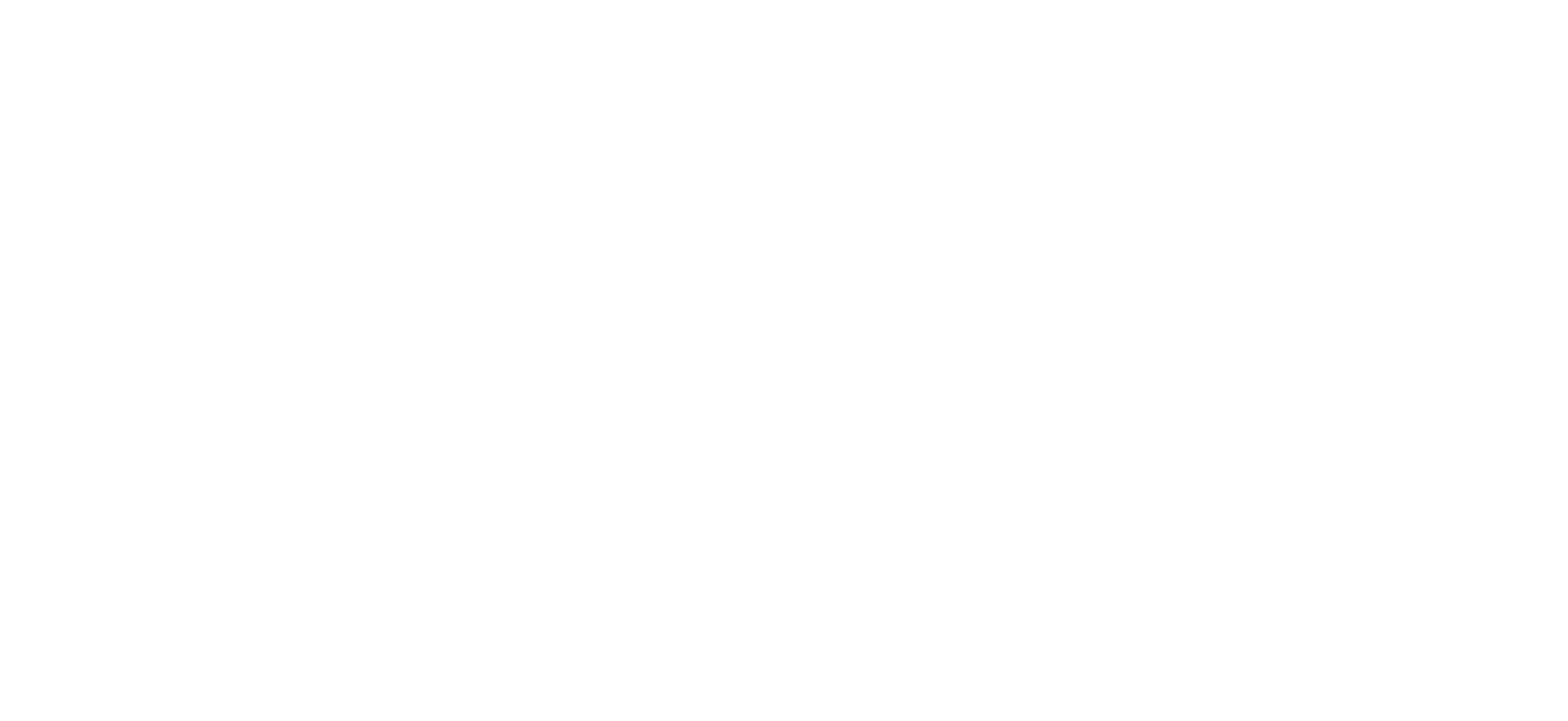
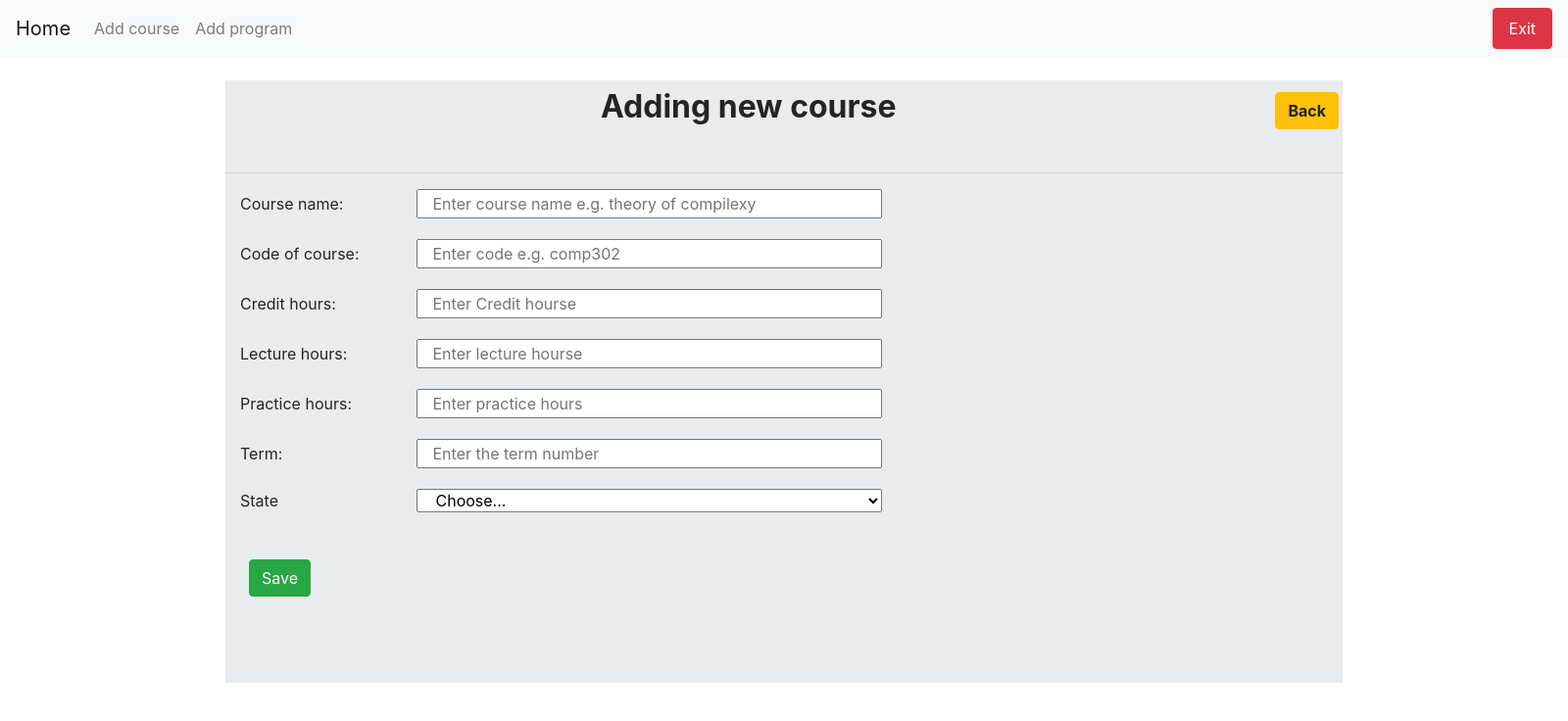
Before and after one commit to muhannad-ibrahim/TimeTableProject, an Electron app: page src/Course/UI/AddCourseView.html in a window 1600 px wide. Shown: the whole page at 98% size. Drawn offline with nearby package versions, Linux system fonts and the light colour scheme.

Commit message:
adding Course page UI

```diff
--- a/src/Course/UI/AddCourseView.html
+++ b/src/Course/UI/AddCourseView.html
@@ -0,0 +1,75 @@
+<html lang="en" >
+    <head>
+        <link rel="stylesheet" href="../../../node_modules/bootstrap-4.4.1-dist/css/bootstrap.min.css">
+        <script type="text/javascript" src="../../../node_modules/bootstrap-4.4.1-dist/js/bootstrap.min.js"></script>
+    </head>
+    <body>
+        <!-- default bootstrap navbar -->
+        <nav class="navbar navbar-expand-lg navbar-light bg-light">
+            <a class="navbar-brand" href="../../../index.html">Home</a>
+            <button class="navbar-toggler" type="button" data-toggle="collapse" data-target="#navbarSupportedContent" aria-controls="navbarSupportedContent" aria-expanded="false" aria-label="Toggle navigation">
+                <span class="navbar-toggler-icon"></span>
+            </button>
+
+            <div class="collapse navbar-collapse" id="navbarSupportedContent">
+                <ul class="navbar-nav mr-auto">
+                    <li class="nav-item">
+                        <a class="nav-link" href="src/Course/UI/AddCourseView.html">Add course</a>
+                    </li>
+                    <li class="nav-item">
+                        <a class="nav-link" href="/contact">Add program</a>
+                    </li>
+                </ul>
+                <ul class="nav  navbar-right">
+                <li class="nav-item">
+                    <button id="exitButton" class="nav-link btn btn-danger">Exit</button>
+                </li>
+                </ul>
+            </div>
+        </nav>
+        <br>
+        <div class="container pt-2 jumbotron jumbotron-fluid" >
+            <h2 style="text-align: center;">
+                <b>Adding new course</b>
+                <a class="btn btn-warning float-right m-1" href="../../../index.html"><b>Back</b></a>
+            </h2>
+
+            <br>
+            <hr>
+            <form action="http://somesite.com/prog/adduser" method="post">
+                <div class="form-group">
+                    <label class="control-label col-2">Course name: </label> <input class="col-5" type="text" placeholder="Enter course name e.g. theory of compilexy" required>
+                </div>
+                <div class="form-group">
+                    <label class="control-label col-2">Code of course: </label> <input class="col-5" type="text" placeholder="Enter code e.g. comp302" required>
+                </div>
+                <div class="form-group">
+                    <label class="control-label col-2">Credit hours: </label> <input class="col-5" type="number" placeholder="Enter Credit hourse" min="1" max="4" required>
+                </div>
+                <div class="form-group">
+                    <label class="control-label col-2">Lecture hours: </label> <input class="col-5" type="number" placeholder="Enter lecture hourse" min="0" max="4" required>
+                </div>
+                <div class="form-group">
+                    <label class="control-label col-2">Practice hours: </label> <input class="col-5" type="number" placeholder="Enter practice hours" min="0" max="4" required>
+                </div>
+                <div class="form-group">
+                    <label class="control-label col-2">Term: </label> <input class="col-5" type="number" placeholder="Enter the term number" min="1" max="8" required>
+                </div>
+                <div class="form-group">
+                    <label class="control-label col-2">State</label>
+                    <select class="col-5" type="text" required>
+                        <option selected>Choose...</option>
+                        <option value="1">Active</option>
+                        <option value="0">Deactive</option>
+                      </select>
+                </div>
+
+            </form>
+            <button class="btn btn-lg-right btn-success m-4 ">Save</button>
+        </div>
+        <script>
+            require('../../../index.js');
+        </script>
+    </body>
+
+</html>
```
Also changed, not shown: index.html (+2 -2 lines).
